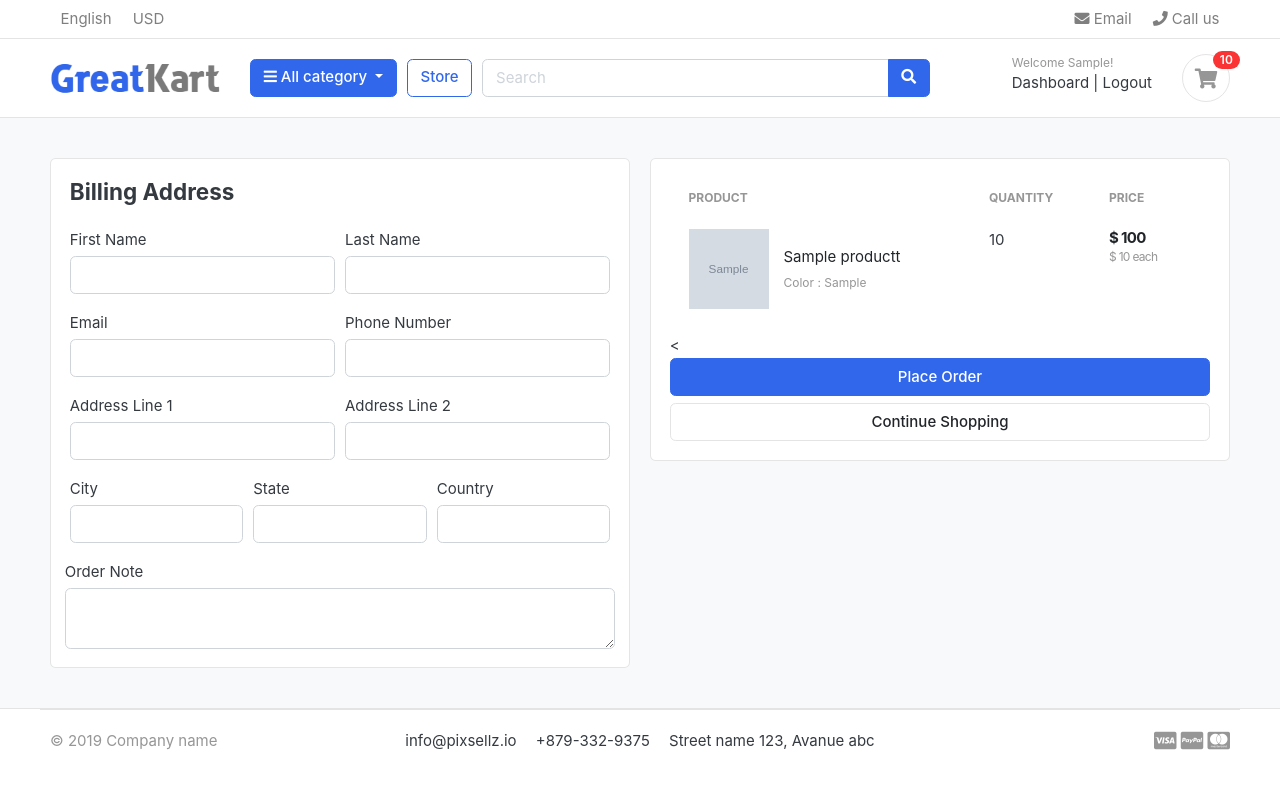
After one commit to BerryOMG/jyjewellery-django, a Django app: page /cart/checkout/ in a window 1280 px wide. The commit adds this page. Run offline with Django 3.2, Linux system fonts and the light colour scheme; a user stored in the database is signed in; tables that the repository leaves empty hold one stand-in row (values such as "Sample post"); grey boxes marked "Sample" are stand-in pictures; some libraries are stand-ins or nearby versions; some web fonts are replaced.

Commit message:
handled cart and checkout

```diff
--- a/carts/context_processors.py
+++ b/carts/context_processors.py
@@ -9,7 +9,11 @@ def counter(request):
     else:
         try:
             cart = Cart.objects.filter(cart_id = _cart_id(request))
-            cart_items = CartItem.objects.all().filter(cart = cart[:1])
+            if request.user.is_authenticated:
+                cart_items = CartItem.objects.all().filter(user = request.user)
+            else:
+
+                cart_items = CartItem.objects.all().filter(cart = cart[:1])
 
             for cart_item in cart_items:
                 cart_count += cart_item.quantity
--- a/carts/models.py
+++ b/carts/models.py
@@ -1,5 +1,6 @@
 from django.db import models
 from store.models import Product,Variation
+from accounts.models import Account
 # Create your models here.
 
 class Cart(models.Model):
@@ -11,9 +12,10 @@ class Cart(models.Model):
 
 
 class CartItem(models.Model):
+    user = models.ForeignKey(Account,on_delete = models.CASCADE,null=True)
     product = models.ForeignKey(Product, on_delete = models.CASCADE)
     variations = models.ManyToManyField(Variation,blank = True)
-    cart = models.ForeignKey(Cart, on_delete = models.CASCADE)
+    cart = models.ForeignKey(Cart, on_delete = models.CASCADE,null = True)
     quantity = models.IntegerField()
     is_active = models.BooleanField(default = True)
 
--- a/carts/urls.py
+++ b/carts/urls.py
@@ -6,5 +6,6 @@ urlpatterns = [
     path('add_cart/<int:product_id>/',views.add_cart,name = 'add_cart'),
     path('remove_cart/<int:product_id>/<int:cart_item_id>/',views.remove_cart,name = 'remove_cart'),
     path('remove_cart_item/<int:product_id>/<int:cart_item_id>/',views.remove_cart_item,name = 'remove_cart_item'),
+    path('checkout/', views.checkout, name = 'checkout'),
 
 ]
--- a/carts/views.py
+++ b/carts/views.py
@@ -2,21 +2,24 @@ from django.shortcuts import render,redirect,get_object_or_404
 from .models import Cart,CartItem
 from store.models import Product,Variation
 from django.http import HttpResponse
-
+from django.core.exceptions import ObjectDoesNotExist
+from django.contrib.auth.decorators import login_required
 
 # Create your views here.
 def cart(request,total = 0, quantity = 0, cart_items = None):
     try:
         tax = 0
         grand_total = 0
-
-        cart = Cart.objects.get(cart_id = _cart_id(request))
-        cart_items = CartItem.objects.filter(cart = cart, is_active = True)
+        if request.user.is_authenticated:
+            cart_items = CartItem.objects.filter(user = request.user, is_active = True)
+        else:
+            cart = Cart.objects.get(cart_id = _cart_id(request))
+            cart_items = CartItem.objects.filter(cart = cart, is_active = True)
 
         for cart_item in cart_items:
             total += (cart_item.product.price * cart_item.quantity)
             quantity += cart_item.quantity
-    except ObjectNotExist:
+    except ObjectDoesNotExist:
         pass #ignore
 
     tax = (2 * total) / 100
@@ -31,6 +34,7 @@ def cart(request,total = 0, quantity = 0, cart_items = None):
     }
     return render(request,'store/cart.html',context)
 
+#get cartid from browser
 def _cart_id(request):
     cart = request.session.session_key
     if not cart:
@@ -40,83 +44,152 @@ def _cart_id(request):
 
 
 def add_cart(request,product_id):
+    current_user = request.user
     product = Product.objects.get(id = product_id)
-    product_variation = []
+    if current_user.is_authenticated:
+        product_variation = []
 
-    if request.method =='POST':
-        for item in request.POST:
-            key = item
-            value = request.POST[key]
+        if request.method =='POST':
+            for item in request.POST:
+                key = item
+                value = request.POST[key]
 
-            try:
-                #iexact 忽略大小写
-                variation = Variation.objects.get(product = product,variation_category__iexact = key, variation_value__iexact = value)
-                product_variation.append(variation)
+                try:
+                    #iexact 忽略大小写
+                    variation = Variation.objects.get(product = product,variation_category__iexact = key, variation_value__iexact = value)
+                    product_variation.append(variation)
 
-            except:
-                pass
+                except:
+                    pass
 
 
-    try:
-        cart = Cart.objects.get(cart_id=_cart_id(request))
 
-    except Cart.DoesNotExist:
-        cart = Cart.objects.create(
-            cart_id = _cart_id(request)
-        )
-    cart.save()
+        is_cart_item_exists = CartItem.objects.filter(product = product,user = current_user).exists()
+        if is_cart_item_exists:
+            cart_item = CartItem.objects.filter(product = product,user = current_user)
+            ex_var_list = []
+            id = []
 
-    is_cart_item_exists = CartItem.objects.filter(product = product,cart = cart).exists()
-    if is_cart_item_exists:
-        cart_item = CartItem.objects.filter(product = product,cart = cart)
-        ex_var_list = []
-        id = []
+            for item in cart_item:
+                existing_variation = item.variations.all()
+                ex_var_list.append(list(existing_variation))
+                id.append(item.id)
 
-        for item in cart_item:
-            existing_variation = item.variations.all()
-            ex_var_list.append(list(existing_variation))
-            id.append(item.id)
 
-        print(ex_var_list)
+            if product_variation in ex_var_list:
+                index = ex_var_list.index(product_variation)
+                item_id = id[index]
+                item = CartItem.objects.get(product = product, id = item_id)
+                item.quantity += 1
+                item.save()
 
-        if product_variation in ex_var_list:
-            index = ex_var_list.index(product_variation)
-            item_id = id[index]
-            item = CartItem.objects.get(product = product, id = item_id)
-            item.quantity += 1
-            item.save()
+
+            else:
+                item = CartItem.objects.create(product=product,quantity=1,user = current_user)
+                if len(product_variation) > 0:
+                    item.variations.clear()
+                    item.variations.add(*product_variation)
+
+                item.save()
+
 
 
         else:
-            item = CartItem.objects.create(product=product,quantity=1,cart=cart)
+            cart_item = CartItem.objects.create(
+                product = product,
+                quantity = 1,
+                user = current_user,
+            )
             if len(product_variation) > 0:
-                item.variations.clear()
-                item.variations.add(*product_variation)
+                cart_item.variations.clear()
+                cart_item.variations.add(*product_variation)
+            cart_item.save()
 
-            item.save()
+        return redirect('cart')
+
+
+    else:
+        product_variation = []
+
+        if request.method =='POST':
+            for item in request.POST:
+                key = item
+                value = request.POST[key]
+
+                try:
+                    #iexact 忽略大小写
+                    variation = Variation.objects.get(product = product,variation_category__iexact = key, variation_value__iexact = value)
+                    product_variation.append(variation)
+
+                except:
+                    pass
+
+
+        try:
+            cart = Cart.objects.get(cart_id=_cart_id(request))
+
+        except Cart.DoesNotExist:
+            cart = Cart.objects.create(
+                cart_id = _cart_id(request)
+            )
+        cart.save()
+
+        is_cart_item_exists = CartItem.objects.filter(product = product,cart = cart).exists()
+        if is_cart_item_exists:
+            cart_item = CartItem.objects.filter(product = product,cart = cart)
+            ex_var_list = []
+            id = []
+
+            for item in cart_item:
+                existing_variation = item.variations.all()
+                ex_var_list.append(list(existing_variation))
+                id.append(item.id)
+
+            print(ex_var_list)
+
+            if product_variation in ex_var_list:
+                index = ex_var_list.index(product_variation)
+                item_id = id[index]
+                item = CartItem.objects.get(product = product, id = item_id)
+                item.quantity += 1
+                item.save()
+
+
+            else:
+                item = CartItem.objects.create(product=product,quantity=1,cart=cart)
+                if len(product_variation) > 0:
+                    item.variations.clear()
+                    item.variations.add(*product_variation)
+
+                item.save()
 
 
 
-    else:
-        cart_item = CartItem.objects.create(
-            product = product,
-            quantity = 1,
-            cart = cart,
-        )
-        if len(product_variation) > 0:
-            cart_item.variations.clear()
-            cart_item.variations.add(*product_variation)
-        cart_item.save()
+        else:
+            cart_item = CartItem.objects.create(
+                product = product,
+                quantity = 1,
+                cart = cart,
+            )
+            if len(product_variation) > 0:
+                cart_item.variations.clear()
+                cart_item.variations.add(*product_variation)
+            cart_item.save()
 
-    return redirect('cart')
+        return redirect('cart')
 
 
 def remove_cart(request,product_id,cart_item_id):
-    cart = Cart.objects.get(cart_id = _cart_id(request))
+
     product = get_object_or_404(Product, id = product_id)
 
     try:
-        cart_item = CartItem.objects.get(product = product, cart = cart, id = cart_item_id)
+        if request.user.is_authenticated:
+            cart_item = CartItem.objects.get(product = product,user=request.user, id = cart_item_id)
+
+        else:
+            cart = Cart.objects.get(cart_id = _cart_id(request))
+            cart_item = CartItem.objects.get(product = product, cart = cart, id = cart_item_id)
 
         if cart_item.quantity > 1:
             cart_item.quantity -= 1
@@ -131,8 +204,44 @@ def remove_cart(request,product_id,cart_item_id):
 
 
 def remove_cart_item(request,product_id,cart_item_id):
-    cart = Cart.objects.get(cart_id = _cart_id(request))
+
     product = get_object_or_404(Product,id = product_id)
-    cart_item = CartItem.objects.get(product = product,cart = cart, id =cart_item_id)
+    if request.user.is_authenticated:
+        cart_item = CartItem.objects.get(product = product,user = request.user, id =cart_item_id)
+    else:
+        cart = Cart.objects.get(cart_id = _cart_id(request))
+        cart_item = CartItem.objects.get(product = product,cart = cart, id =cart_item_id)
     cart_item.delete()
     return redirect('cart')
+
+@login_required(login_url='login')
+def checkout(request,total = 0, quantity = 0, cart_items = None):
+    try:
+        tax = 0
+        grand_total = 0
+
+        if request.user.is_authenticated:
+            cart_items = CartItem.objects.filter(user = request.user, is_active = True)
+        else:
+            cart = Cart.objects.get(cart_id = _cart_id(request))
+            cart_items = CartItem.objects.filter(cart = cart, is_active = True)
+
+
+        for cart_item in cart_items:
+            total += (cart_item.product.price * cart_item.quantity)
+            quantity += cart_item.quantity
+    except ObjectDoesNotExist:
+        pass #ignore
+
+    tax = (2 * total) / 100
+    grand_total = total + tax
+
+    context = {
+        'total':total,
+        'quantity':quantity,
+        'cart_items':cart_items,
+        'tax':tax,
+        'grand_total':grand_total,
+    }
+
+    return render(request,'store/checkout.html',context)
--- a/templates/store/cart.html
+++ b/templates/store/cart.html
@@ -105,7 +105,7 @@
 			<p class="text-center mb-3">
 				<img src="{% static './images/misc/payments.png' %}" height="26">
 			</p>
-			<a href="./place-order.html" class="btn btn-primary btn-block"> Checkout </a>
+			<a href="{% url 'checkout' %}" class="btn btn-primary btn-block"> Checkout </a>
 			<a href="{% url 'store' %}" class="btn btn-light btn-block">Continue Shopping</a>
 		</div> <!-- card-body.// -->
 		</div> <!-- card.// -->
--- /dev/null
+++ b/templates/store/checkout.html
@@ -0,0 +1,149 @@
+{% extends 'base.html' %}
+{% load static %}
+
+{% block content %}
+<section class="section-content padding-y bg">
+<div class="container">
+
+<!-- ============================ COMPONENT 1 ================================= -->
+
+
+<div class="row">
+	<aside class="col-lg-6">
+<div class="card">
+  <div class= "card-body">
+    <h4 class="card-title mb-4">Billing Address</h4>
+    <form action="" method='POST'>
+      {% csrf_token %}
+      <div class="form-row">
+        <div class="col form-group">
+          <label for="">First Name</label>
+          <input type="text" name="first_name" class="form-control" required>
+        </div>
+
+        <div class="col form-group">
+          <label for="">Last Name</label>
+          <input type="text" name="last_name" class="form-control" required>
+        </div>
+      </div>
+
+      <div class="form-row">
+        <div class="col form-group">
+          <label for="">Email</label>
+          <input type="email" name="email" class="form-control" required>
+        </div>
+
+        <div class="col form-group">
+          <label for="">Phone Number</label>
+          <input type="text" name="phone" class="form-control" required>
+        </div>
+      </div>
+
+      <div class="form-row">
+        <div class="col form-group">
+          <label for="">Address Line 1</label>
+          <input type="text" name="address_line_1" class="form-control" required>
+        </div>
+
+        <div class="col form-group">
+          <label for="">Address Line 2</label>
+          <input type="text" name="address_line_2" class="form-control">
+        </div>
+      </div>
+
+      <div class="form-row">
+        <div class="col form-group">
+          <label for="">City</label>
+          <input type="text" name="city" class="form-control" required>
+        </div>
+
+        <div class="col form-group">
+          <label for="">State</label>
+          <input type="text" name="state" class="form-control" required>
+        </div>
+
+        <div class="col form-group">
+          <label for="">Country</label>
+          <input type="text" name="country" class="form-control" required>
+        </div>
+      </div>
+
+      <div class="form-row">
+        <label for="">Order Note</label>
+        <textarea name="order_note" rows="2"  class="form-control"></textarea>
+      </div>
+
+
+  </div>
+</div> <!-- card.// -->
+
+
+	</aside> <!-- col.// -->
+	<aside class="col-lg-6">
+
+		<div class="card">
+		<div class="card-body">
+
+      <table class="table table-borderless table-shopping-cart">
+      <thead class="text-muted">
+      <tr class="small text-uppercase">
+        <th scope="col">Product</th>
+        <th scope="col" width="120">Quantity</th>
+        <th scope="col" width="120">Price</th>
+
+      </tr>
+      </thead>
+      <tbody>
+
+      {% for cart_item in cart_items %}
+      <tr>
+      	<td>
+      		<figure class="itemside align-items-center">
+      			<div class="aside"><img src="{{ cart_item.product.image.url }}" class="img-sm"></div>
+      			<figcaption class="info">
+      				<a href="{{ cart_item.product.get_url }}" class="title text-dark">{{ cart_item.product.product_name }}t</a>
+      				<p class="text-muted small">
+      					{% if cart_item.variations.all %}
+      						{% for item in cart_item.variations.all %}
+      						  {{ item.variation_category | capfirst }} : {{ item.variation_value | capfirst }} <br>
+      						{% endfor %}
+      					{% endif %}
+      				</p>
+      			</figcaption>
+      		</figure>
+      	</td>
+      	<td>
+      		<label for="">{{ cart_item.quantity }}</label>
+      	</td>
+      	<td>
+      		<div class="price-wrap">
+      			<var class="price">$ {{ cart_item.sub_total }}</var>
+      			<small class="text-muted"> $ {{ cart_item.product.price }} each </small>
+      		</div> <!-- price-wrap .// -->
+      	</td>
+
+      </tr>
+      {% endfor %}
+
+      </tbody>
+      </table>
+
+
+      <<button type="submit" name="submit" class="btn btn-primary btn-block">Place Order</button>
+			<a href="{% url 'store' %}" class="btn btn-light btn-block">Continue Shopping</a>
+      </form>
+		</div> <!-- card-body.// -->
+		</div> <!-- card.// -->
+
+</aside> <!-- col.// -->
+
+
+</div> <!-- row.// -->
+
+<!-- ============================ COMPONENT 1 END .// ================================= -->
+
+</div> <!-- container .//  -->
+</section>
+<!-- ========================= SECTION CONTENT END// ========================= -->
+
+{% endblock %}
```
Also changed, not shown: accounts/views.py (+64 -2 lines), carts/migrations/0003_auto_20211210_0306.py (added).
